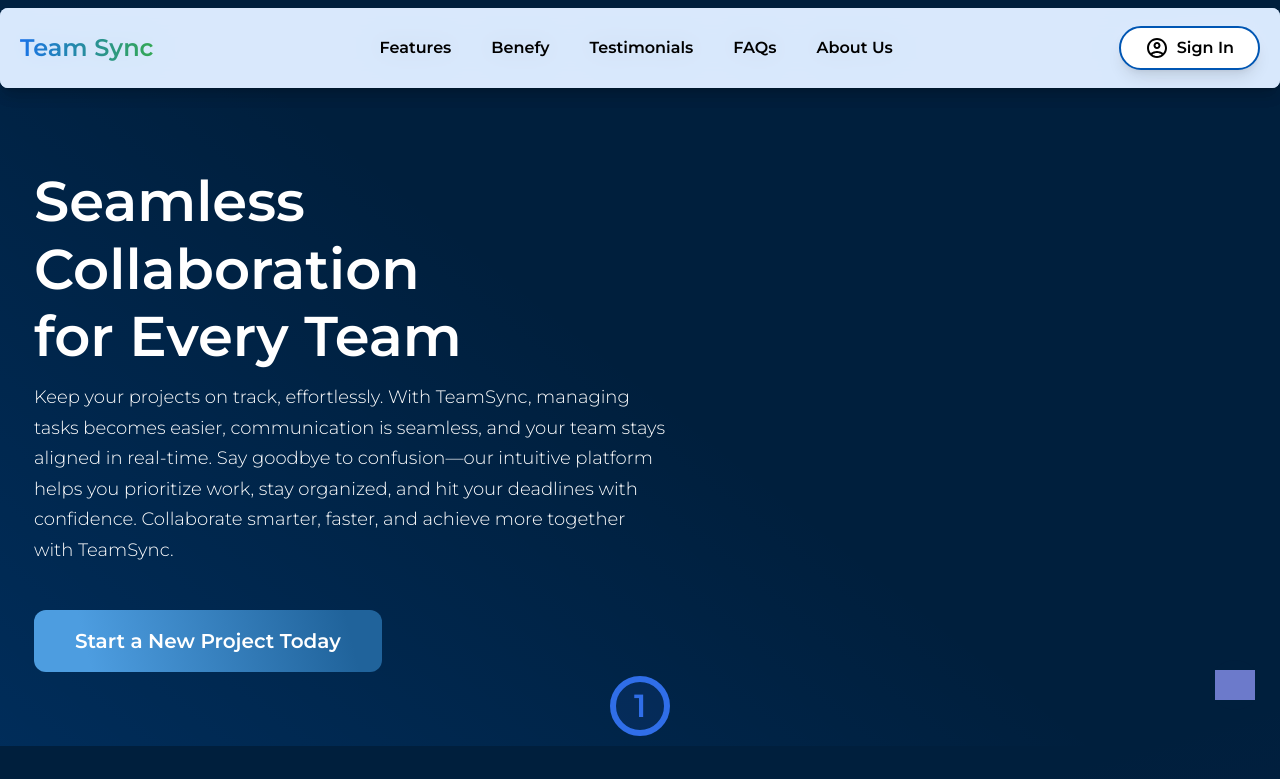
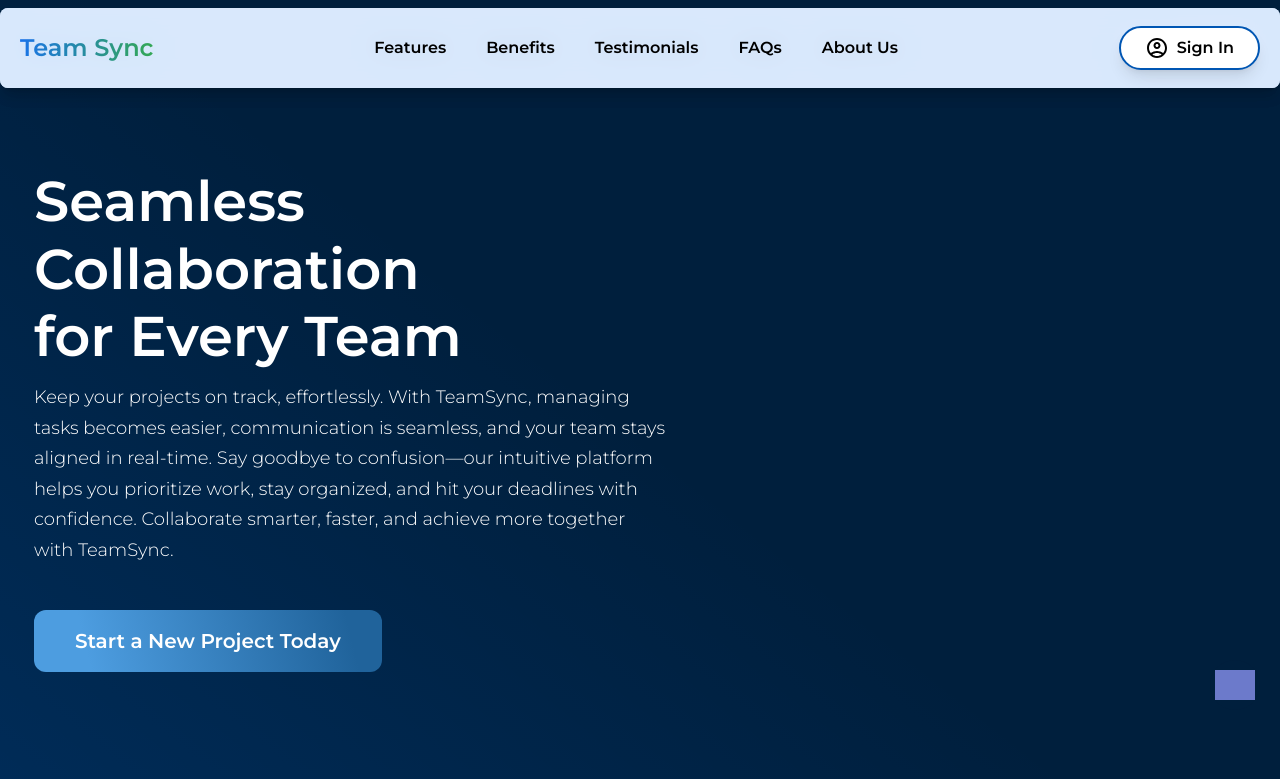
Before and after one commit to SuryaBucky/teamsync_Infosys_Internship_Oct2024, a React (Create React App) app in the folder client/: page / in a window 1280 px wide. Shown: the top 779 px of the page. Built offline with nearby package versions, Linux system fonts and the light colour scheme; grey boxes are pictures that could not be loaded.

Commit message:
Home page and navbar enhancements

```diff
--- a/client/src/pages/Home/Home.jsx
+++ b/client/src/pages/Home/Home.jsx
@@ -124,6 +124,7 @@ const Content = styled.div`
   color: ${({ isLightMode }) => (isLightMode ? "blue" : "white")};
   display: flex;
   flex-direction: column;
+  margin-top: "25px"
 `;
 
 const Home = () => {
@@ -182,7 +183,9 @@ const Home = () => {
       <Body isLightMode={isLightMode}>
         <Container isLightMode={isLightMode}>
           <Top id="home">
-            <Hero setSignInOpen={setSignInOpen} />
+            <div style={{ paddingBottom: '115px'}}>
+              <Hero setSignInOpen={setSignInOpen} />
+            </div>
           </Top>
           <Content isLightMode={isLightMode}>
             <Features />
--- a/client/src/pages/Home/components/Benifits.jsx
+++ b/client/src/pages/Home/components/Benifits.jsx
@@ -167,8 +167,7 @@ const featuresData = [
 const Benefits = () => {
   return (
     <FeaturesWrapper>
-      <Number id="benefits">2</Number>
-      <FeaturesTitle>Benefits</FeaturesTitle>
+      <FeaturesTitle id="benefits">Benefits</FeaturesTitle>
       <FeatureDescription>Discover the numerous advantages of using our app for effective project management.</FeatureDescription>
       <Content>
         <FeaturesContainer>
--- a/client/src/pages/Home/components/Features.jsx
+++ b/client/src/pages/Home/components/Features.jsx
@@ -188,8 +188,7 @@ const featuresData = [
 const Features = () => {
   return (
     <FeaturesWrapper>
-      <Number id="features">1</Number>
-      <FeaturesTitle >Key Features</FeaturesTitle>
+      <FeaturesTitle id="features">Key Features</FeaturesTitle>
       <FeatureDescription>
         Discover how our app simplifies project management and makes collaboration effortless.
       </FeatureDescription>
--- a/client/src/pages/Home/components/Navbar.jsx
+++ b/client/src/pages/Home/components/Navbar.jsx
@@ -77,7 +77,7 @@ const Navbar = ({ setSignInOpen }) => {
           </li>
           <li className="group relative">
             <a href="#benefits" onClick={handleMenuItemClick} className="neon-text font-extrabold cursor-pointer transition-colors duration-300 group-hover:text-[#0056b3]">
-              Benefy
+              Benefits
             </a>
             <span className="absolute bottom-[-6px] left-1/2 w-0 h-[2px] bg-[#0056b3] group-hover:w-full transition-all duration-300 ease-in-out origin-center group-hover:left-0"></span>
           </li>
```
